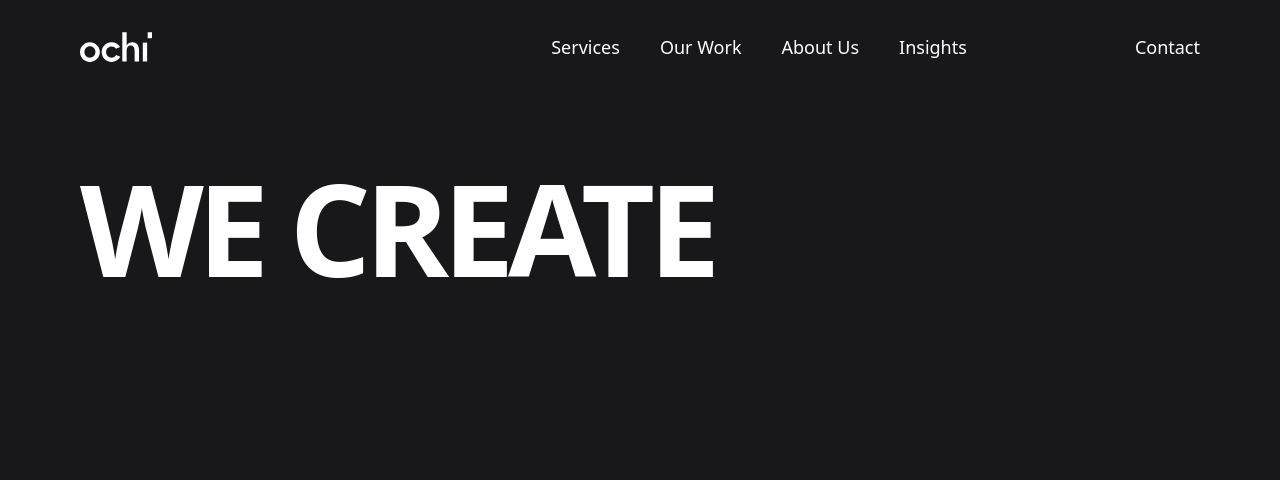
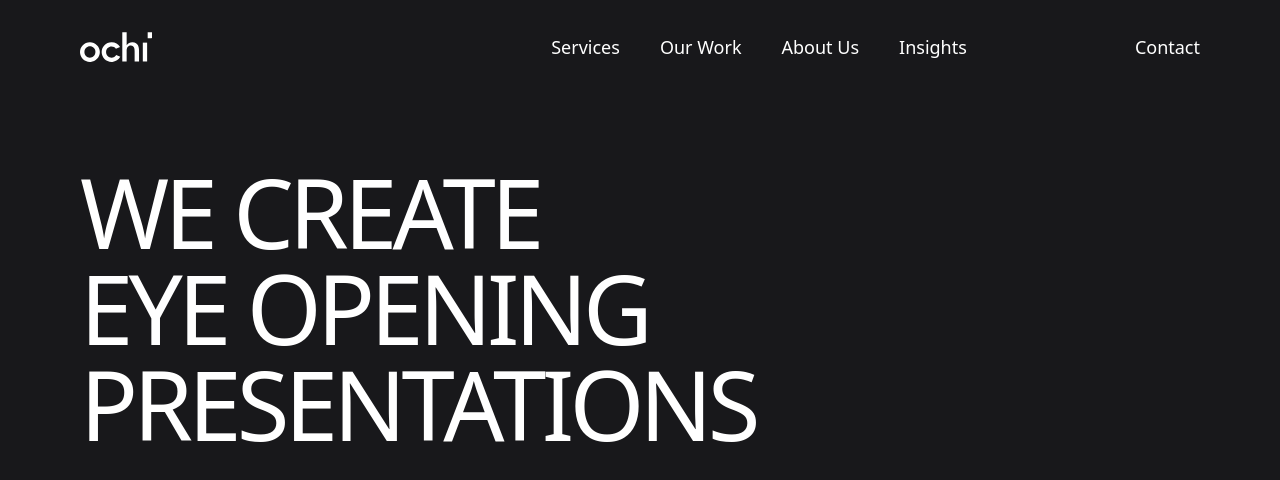
Before and after one commit to aadarshraj02/ochi-clone, a React (Vite) app in the folder ochi/ochi/: page / in a window 1280 px wide. Shown: the top 480 px of the page. Built offline with nearby package versions, Linux system fonts and the light colour scheme.

Commit message:
added two more h1 tags and updated font size

```diff
--- a/ochi/ochi/src/components/LandingPage.jsx
+++ b/ochi/ochi/src/components/LandingPage.jsx
@@ -5,7 +5,13 @@ function LandingPage() {
     <div className='w-full h-screen bg-zinc-900 pt-1'>
         <div className='text-structure mt-40 px-20'>
             <div className="masker">
-                <h1 className='uppercase text-9xl leading-none tracking-tighter font-semibold'>We Create</h1>
+                <h1 className='uppercase text-8xl leading-none tracking-tighter font-medium'>We Create</h1>
+            </div>
+            <div className="masker">
+                <h1 className='uppercase text-8xl leading-none tracking-tighter font-medium'>Eye Opening</h1>
+            </div>
+            <div className="masker">
+                <h1 className='uppercase text-8xl leading-none tracking-tighter font-medium'>Presentations</h1>
             </div>
         </div>
 
```
